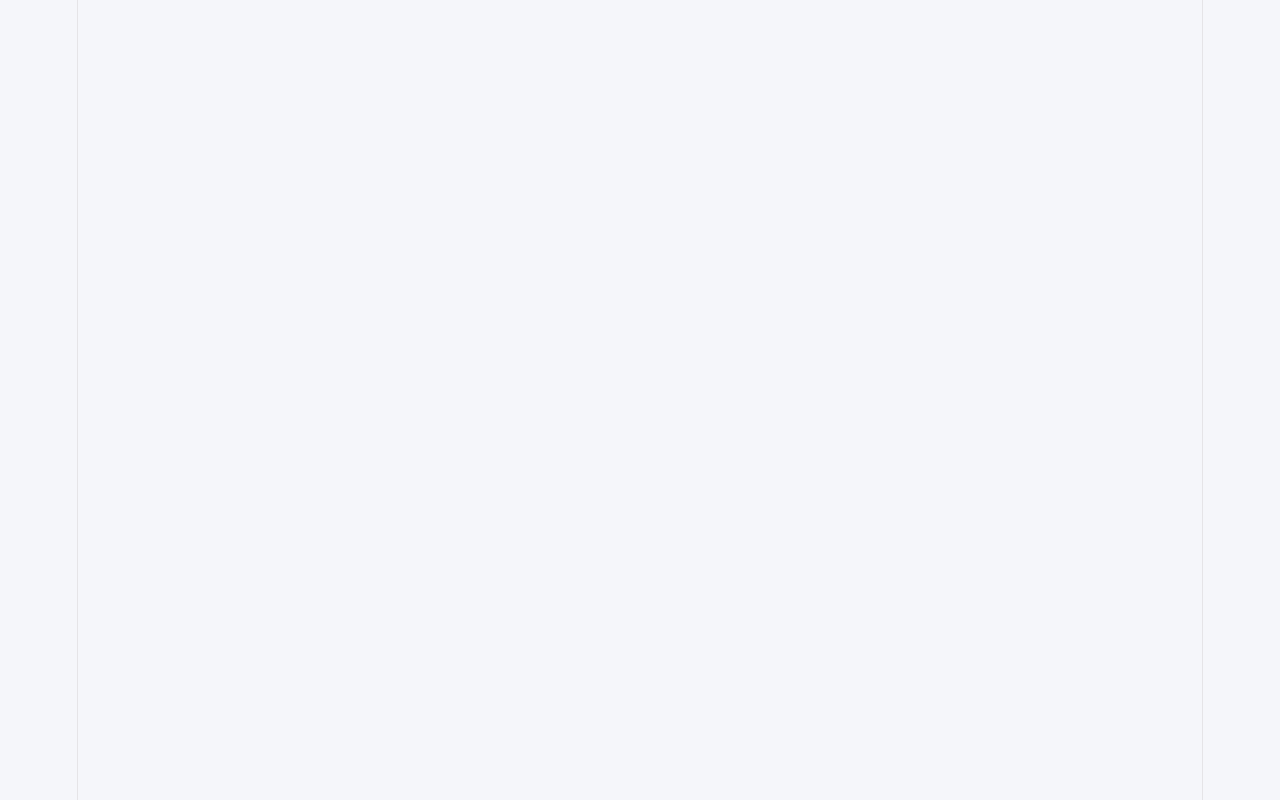
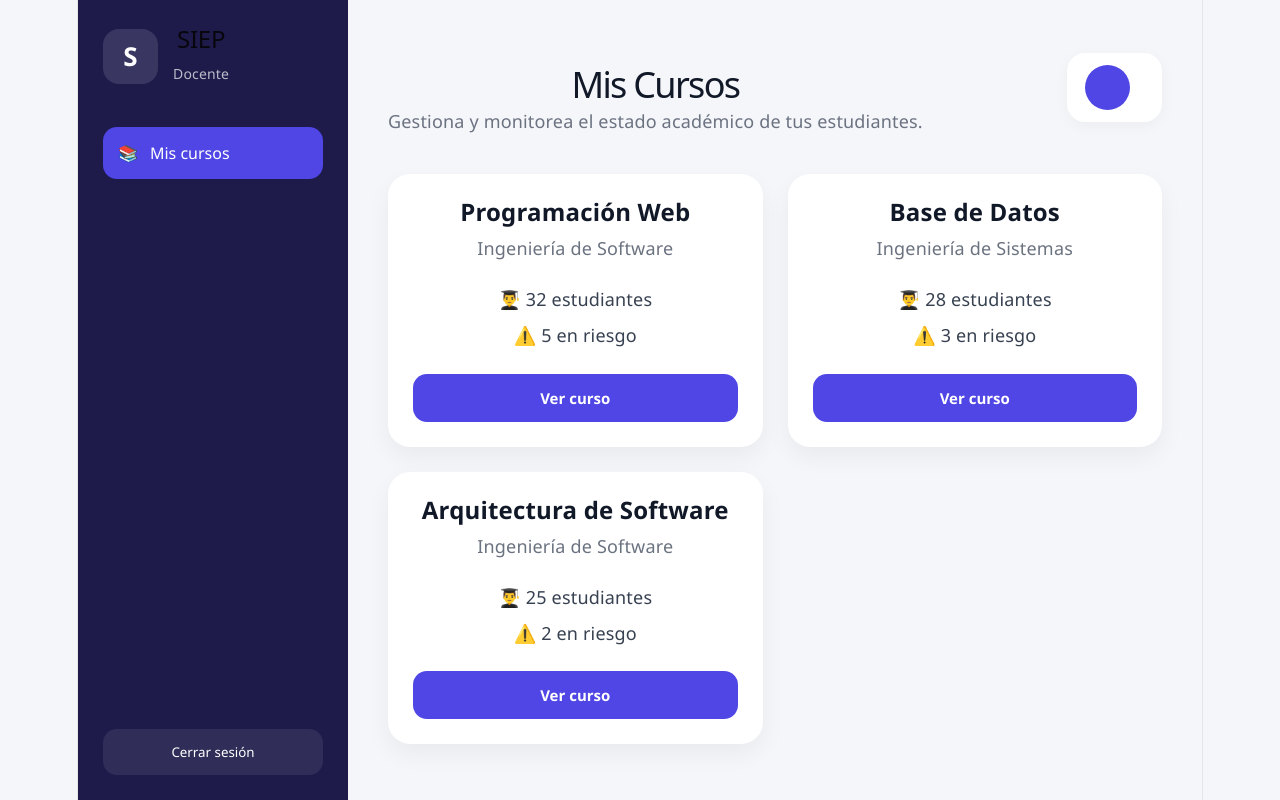
Before and after one commit to FerDeveloperJS/MVP-DESERCION-APP, a React (Vite) app: page /docente in a window 1280 px wide. Before the commit this address had no page. Built offline with nearby package versions, Linux system fonts and the light colour scheme.

Commit message:
se añade la interfaz para el docente

```diff
--- a/src/App.jsx
+++ b/src/App.jsx
@@ -3,6 +3,7 @@ import { BrowserRouter, Routes, Route } from "react-router-dom";
 import SignUp from "./pages/SignUp/SignUp.jsx";
 import SignIn from "./pages/SignIn/SignIn.jsx";
 import "./App.css";
+import Docente from "./pages/Docente/Docente.jsx";
 
 function App() {
   return (
@@ -10,6 +11,7 @@ function App() {
       <Routes>
         <Route path="/" element={<SignIn />} />
         <Route path="/signup" element={<SignUp />} />
+        <Route path="/docente" element={<Docente />} />
       </Routes>
     </BrowserRouter>
   );
--- /dev/null
+++ b/src/pages/Docente/Docente.css
@@ -0,0 +1,267 @@
+* {
+  margin: 0;
+  padding: 0;
+  box-sizing: border-box;
+  font-family: "Segoe UI", sans-serif;
+}
+
+body {
+  background: #f5f6fa;
+}
+
+/* =========================
+   LAYOUT
+========================= */
+
+.teacher-dashboard {
+  display: flex;
+  min-height: 100vh;
+}
+
+/* =========================
+   SIDEBAR
+========================= */
+
+.sidebar {
+  width: 270px;
+  background: #1e1b4b;
+  color: white;
+  display: flex;
+  flex-direction: column;
+  justify-content: space-between;
+  padding: 25px;
+}
+
+.sidebar-top {
+  display: flex;
+  flex-direction: column;
+  gap: 40px;
+}
+
+/* LOGO */
+
+.logo {
+  display: flex;
+  align-items: center;
+  gap: 15px;
+}
+
+.logo-circle {
+  width: 55px;
+  height: 55px;
+  border-radius: 16px;
+  background: rgba(255, 255, 255, 0.12);
+  display: flex;
+  align-items: center;
+  justify-content: center;
+  font-size: 26px;
+  font-weight: bold;
+}
+
+.logo h2 {
+  font-size: 24px;
+}
+
+.logo p {
+  color: rgba(255, 255, 255, 0.7);
+  font-size: 14px;
+}
+
+/* MENU */
+
+.menu {
+  display: flex;
+  flex-direction: column;
+  gap: 12px;
+}
+
+.menu-item {
+  background: transparent;
+  border: none;
+  color: white;
+  padding: 15px;
+  border-radius: 14px;
+  display: flex;
+  align-items: center;
+  gap: 12px;
+  cursor: pointer;
+  font-size: 16px;
+  transition: 0.3s;
+}
+
+.menu-item:hover {
+  background: rgba(255, 255, 255, 0.08);
+}
+
+.menu-item.active {
+  background: #4f46e5;
+}
+
+/* LOGOUT */
+
+.logout-btn {
+  width: 100%;
+  padding: 14px;
+  border: none;
+  border-radius: 14px;
+  background: rgba(255, 255, 255, 0.08);
+  color: white;
+  cursor: pointer;
+  transition: 0.3s;
+}
+
+.logout-btn:hover {
+  background: rgba(255, 255, 255, 0.15);
+}
+
+/* =========================
+   MAIN CONTENT
+========================= */
+
+.main-content {
+  flex: 1;
+  padding: 40px;
+}
+
+/* HEADER */
+
+.dashboard-header {
+  display: flex;
+  justify-content: space-between;
+  align-items: center;
+  margin-bottom: 40px;
+}
+
+.dashboard-header h1 {
+  font-size: 36px;
+  color: #111827;
+  margin-bottom: 10px;
+}
+
+.dashboard-header p {
+  color: #6b7280;
+}
+
+/* PROFILE */
+
+.teacher-profile {
+  display: flex;
+  align-items: center;
+  gap: 14px;
+  background: white;
+  padding: 12px 18px;
+  border-radius: 18px;
+  box-shadow: 0 4px 15px rgba(0, 0, 0, 0.04);
+}
+
+.profile-avatar {
+  width: 45px;
+  height: 45px;
+  border-radius: 50%;
+  background: #4f46e5;
+  color: white;
+  display: flex;
+  align-items: center;
+  justify-content: center;
+  font-weight: bold;
+}
+
+.teacher-profile h4 {
+  color: #111827;
+}
+
+.teacher-profile p {
+  color: #6b7280;
+  font-size: 14px;
+}
+
+/* =========================
+   CURSOS
+========================= */
+
+.courses-section {
+  display: grid;
+  grid-template-columns: repeat(auto-fit, minmax(280px, 1fr));
+  gap: 25px;
+}
+
+/* CARD */
+
+.course-card {
+  background: white;
+  padding: 25px;
+  border-radius: 22px;
+  box-shadow: 0 10px 25px rgba(0, 0, 0, 0.05);
+  transition: 0.3s;
+}
+
+.course-card:hover {
+  transform: translateY(-3px);
+}
+
+.course-card h3 {
+  font-size: 24px;
+  color: #111827;
+  margin-bottom: 10px;
+}
+
+.course-card p {
+  color: #6b7280;
+  margin-bottom: 25px;
+}
+
+/* INFO */
+
+.course-info {
+  display: flex;
+  flex-direction: column;
+  gap: 10px;
+  margin-bottom: 25px;
+}
+
+.course-info span {
+  color: #374151;
+}
+
+/* BUTTON */
+
+.course-card button {
+  width: 100%;
+  padding: 14px;
+  border: none;
+  border-radius: 14px;
+  background: #4f46e5;
+  color: white;
+  cursor: pointer;
+  font-size: 15px;
+  font-weight: 600;
+  transition: 0.3s;
+}
+
+.course-card button:hover {
+  background: #4338ca;
+}
+
+/* =========================
+   RESPONSIVE
+========================= */
+
+@media (max-width: 900px) {
+  .teacher-dashboard {
+    flex-direction: column;
+  }
+
+  .sidebar {
+    width: 100%;
+  }
+
+  .dashboard-header {
+    flex-direction: column;
+    align-items: flex-start;
+    gap: 20px;
+  }
+
+  .main-content {
+    padding: 25px;
+  }
+}
--- /dev/null
+++ b/src/pages/Docente/Docente.jsx
@@ -0,0 +1,141 @@
+import React, { useEffect, useState } from "react";
+import "./Docente.css";
+
+import { supabase } from "../../supabaseClient.js";
+
+const Docente = () => {
+  const [docente, setDocente] = useState(null);
+
+  useEffect(() => {
+    const obtenerDocente = async () => {
+      // USUARIO AUTENTICADO
+      const { data: authData, error: authError } =
+        await supabase.auth.getUser();
+
+      if (authError) {
+        console.log(authError);
+        return;
+      }
+
+      const user = authData.user;
+
+      // BUSCAR DOCENTE EN LA TABLA
+      const { data, error } = await supabase
+        .from("usuarios")
+        .select("*")
+        .eq("id", user.id)
+        .single();
+
+      if (error) {
+        console.log(error);
+        return;
+      }
+
+      setDocente(data);
+    };
+
+    obtenerDocente();
+  }, []);
+
+  return (
+    <div className="teacher-dashboard">
+      {/* SIDEBAR */}
+      <aside className="sidebar">
+        <div className="sidebar-top">
+          {/* LOGO */}
+          <div className="logo">
+            <div className="logo-circle">S</div>
+
+            <div>
+              <h2>SIEP</h2>
+              <p>Docente</p>
+            </div>
+          </div>
+
+          {/* MENU */}
+          <nav className="menu">
+            <button className="menu-item active">
+              <span>📚</span>
+              Mis cursos
+            </button>
+          </nav>
+        </div>
+
+        {/* LOGOUT */}
+        <div className="sidebar-bottom">
+          <button className="logout-btn">Cerrar sesión</button>
+        </div>
+      </aside>
+
+      {/* MAIN */}
+      <main className="main-content">
+        {/* HEADER */}
+        <header className="dashboard-header">
+          <div>
+            <h1>Mis Cursos</h1>
+
+            <p>Gestiona y monitorea el estado académico de tus estudiantes.</p>
+          </div>
+
+          {/* PERFIL DOCENTE */}
+          <div className="teacher-profile">
+            <div className="profile-avatar">
+              {docente?.nombre_completo?.charAt(0).toUpperCase()}
+            </div>
+
+            <div>
+              <h4>{docente?.nombre_completo}</h4>
+            </div>
+          </div>
+        </header>
+
+        {/* CURSOS */}
+        <section className="courses-section">
+          {/* CURSO 1 */}
+          <div className="course-card">
+            <h3>Programación Web</h3>
+
+            <p>Ingeniería de Software</p>
+
+            <div className="course-info">
+              <span>👨‍🎓 32 estudiantes</span>
+              <span>⚠️ 5 en riesgo</span>
+            </div>
+
+            <button>Ver curso</button>
+          </div>
+
+          {/* CURSO 2 */}
+          <div className="course-card">
+            <h3>Base de Datos</h3>
+
+            <p>Ingeniería de Sistemas</p>
+
+            <div className="course-info">
+              <span>👨‍🎓 28 estudiantes</span>
+              <span>⚠️ 3 en riesgo</span>
+            </div>
+
+            <button>Ver curso</button>
+          </div>
+
+          {/* CURSO 3 */}
+          <div className="course-card">
+            <h3>Arquitectura de Software</h3>
+
+            <p>Ingeniería de Software</p>
+
+            <div className="course-info">
+              <span>👨‍🎓 25 estudiantes</span>
+              <span>⚠️ 2 en riesgo</span>
+            </div>
+
+            <button>Ver curso</button>
+          </div>
+        </section>
+      </main>
+    </div>
+  );
+};
+
+export default Docente;
--- a/src/pages/SignIn/SignIn.jsx
+++ b/src/pages/SignIn/SignIn.jsx
@@ -1,6 +1,6 @@
 import React, { useState } from "react";
-import { Link, useNavigate } from "react-router-dom"; // <-- Añadimos useNavigate para redirigir
-import { supabase } from "../../supabaseClient.js"; // <-- Ajusta la ruta de tu cliente de Supabase
+import { Link, useNavigate } from "react-router-dom";
+import { supabase } from "../../supabaseClient.js";
 import "./SignIn.css";
 
 const SignIn = () => {
@@ -13,7 +13,7 @@ const SignIn = () => {
   const [loading, setLoading] = useState(false);
   const [error, setError] = useState(null);
 
-  const navigate = useNavigate(); // Hook para navegar tras el login exitoso
+  const navigate = useNavigate();
 
   const handleChange = (e) => {
     setFormData({
@@ -28,7 +28,7 @@ const SignIn = () => {
     setError(null);
 
     try {
-      // Iniciar sesión con Supabase Auth
+      // 1. Iniciar sesión con Supabase Auth
       const { data, error: signInError } =
         await supabase.auth.signInWithPassword({
           email: formData.correo,
@@ -37,13 +37,30 @@ const SignIn = () => {
 
       if (signInError) throw signInError;
 
-      // ¡Inicio de sesión exitoso!
-      console.log("Usuario autenticado:", data.user);
+      // ¡Inicio de sesión exitoso en Auth!
+      const user = data.user;
+      console.log("Usuario autenticado:", user);
 
-      // Aquí lo rediriges a la ruta protegida de tu app (ej. /dashboard o /home)
-      navigate("/dashboard");
+      // 2. Consultar el rol del usuario en tu tabla de la base de datos
+      // NOTA: Asegúrate de que el nombre de la tabla ('usuarios') y la columna ('rol') coincidan con tu DB.
+      const { data: perfil, error: perfilError } = await supabase
+        .from("usuarios")
+        .select("rol")
+        .eq("id", user.id)
+        .single(); // Trae un solo registro
+
+      if (perfilError)
+        throw new Error("No se pudo verificar el rol del usuario.");
+
+      // 3. Redirección condicional según el rol
+      if (perfil && perfil.rol === "docente") {
+        // Redirige a la ruta asignada para el componente Docente.jsx
+        navigate("/docente");
+      } else {
+        // Redirección por defecto si tiene otro rol (ej. estudiante, admin, etc.)
+        navigate("/dashboard");
+      }
     } catch (err) {
-      // Captura errores comunes (credenciales inválidas, correo no confirmado, etc.)
       setError(
         err.message || "Error al intentar iniciar sesión. Verifica tus datos.",
       );
```
